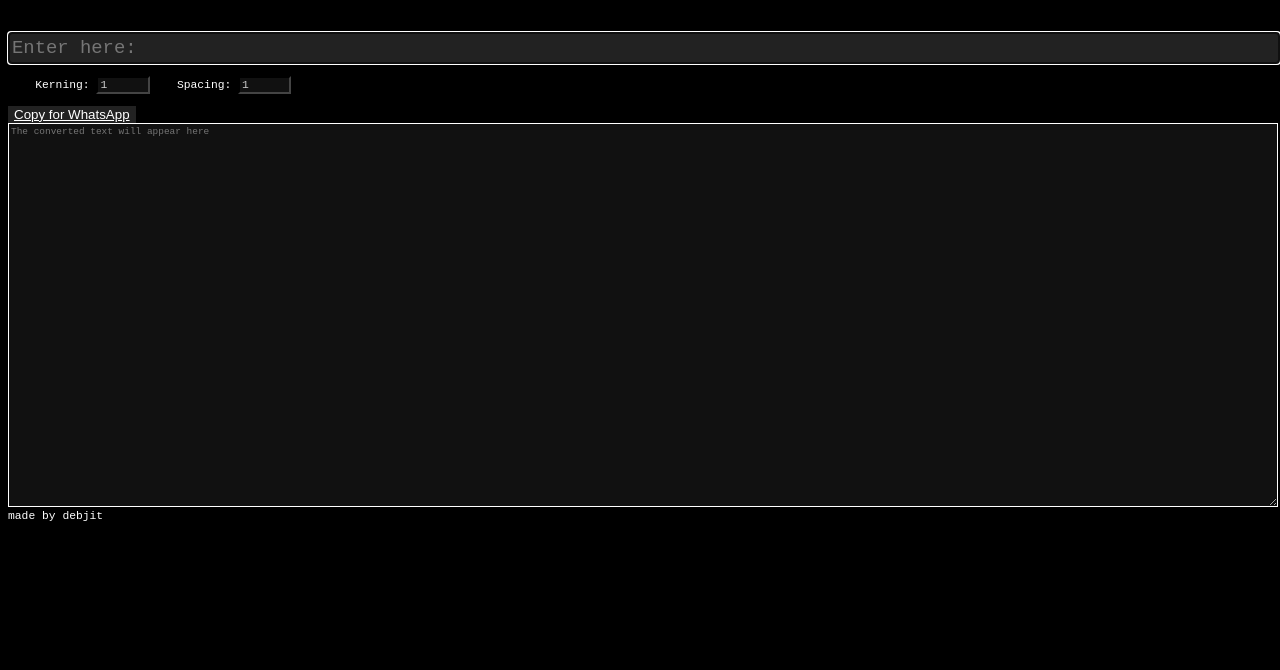
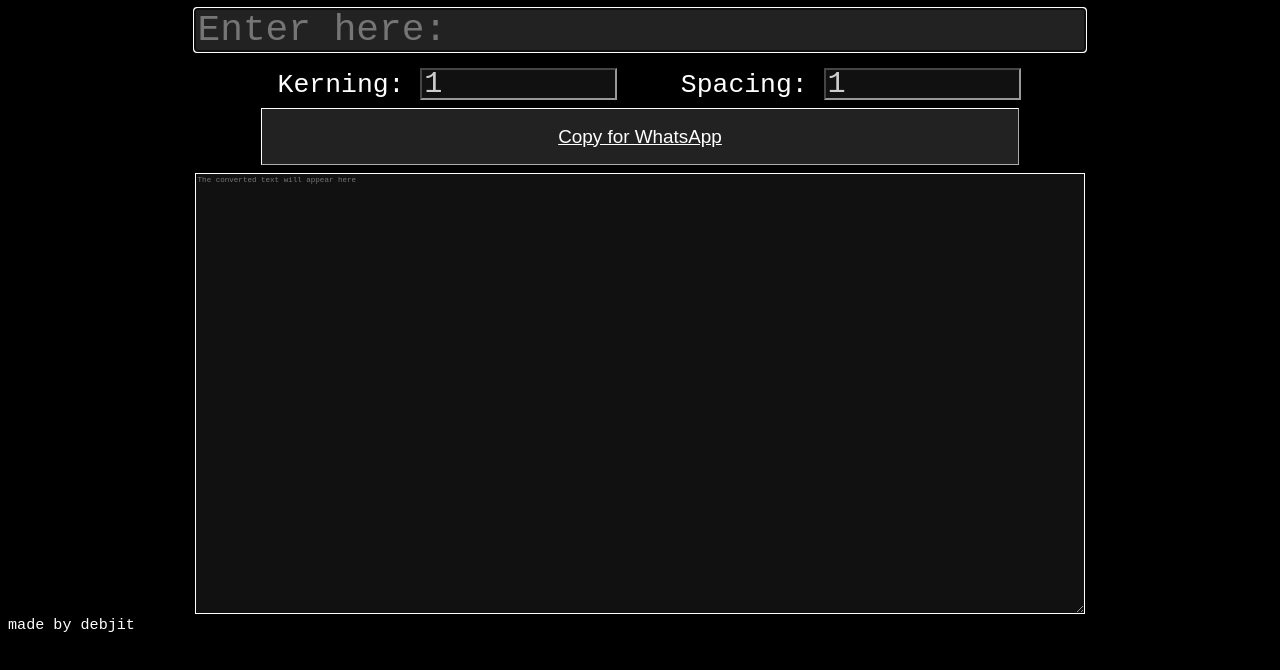
Before and after one commit to debjit-bw/big-text, a plain HTML site: page big-text.html in a window 1280 px wide. Drawn offline with Linux system fonts and the light colour scheme.

Commit message:
Additional

````diff
--- a/big-text.html
+++ b/big-text.html
@@ -372,6 +372,8 @@
             function display_phrase(pad) {
                 var phr = document.getElementById('phr').value.toUpperCase();
                 document.getElementById('target').value = output(phr, pad);
+                document.getElementById('btn').style.backgroundColor = '#222';
+                document.getElementById('btn').innerHTML = "<u>Copy for WhatsApp</u>";
             }
 
             function copy_txt(pad) {
@@ -380,18 +382,20 @@
                 ctxt.select();
                 document.execCommand('copy');
                 display_phrase('');
-                alert("Copied to clipboard");
+                document.getElementById('btn').style.backgroundColor = '#090';
+                document.getElementById('btn').innerHTML = "Copied to clipboard";
             }
 
         </script>
     </head>
-    <body style = "white-space: pre-wrap; background-color: #000; color: #FFF; font-family: 'Courier New', Courier, monospace; font-size:0.3cm">
-    <input type="text", oninput="display_phrase('')", name="phrase", id="phr", style="background-color: #222; border-color: #777; font-family: 'Courier New', Courier, monospace; color: #FFF; width: 100%; height:0.7cm; font-size: 0.5cm; white-space: 'pre-wrap'  ", placeholder="Enter here:", autofocus>
+    <center><body style = "white-space: pre-wrap; background-color: #000; color: #FFF; font-family: 'Courier New', Courier, monospace; font-size:0.2cm"><input type="text", oninput="display_phrase('')", name="phrase", id="phr", style="background-color: #222; border-color: #777; font-family: 'Courier New', Courier, monospace; color: #FFF; width: 70%; height:1cm; font-size: 1cm; white-space: 'pre-wrap'  ", placeholder="Enter here:", autofocus>
 
-    Kerning: <input type="number", oninput="display_phrase('')", id="krn", name="kerning", style="background-color: #111; border-color: #444; width: 1.2cm; font-family: 'Courier New', Courier, monospace; color: #CCC; height: 0.3cm; font-size: 0.3cm;", value="1">    Spacing: <input type="number", oninput="display_phrase('')", id="gap", name="gap", style="background-color: #111; border-color: #444; width: 1.2cm; font-family: 'Courier New', Courier, monospace; color: #CCC; height: 0.3cm; font-size: 0.3cm;", value="1">
 
-<button onclick="copy_txt('```')", style="background-color: #222; border-width: 0cm; color: #FFF;"><u>Copy for WhatsApp</u></button>
-<textarea style="font-family: 'Courier New', Courier, monospace; color: #FFF; background-color: #111; border-width: 0.05cm; border-color: #FFF; height: 10cm; width: 100% ;white-space: pre; font-size:0.25cm", id='target', placeholder="The converted text will appear here"></textarea><font style="font-size: 0.3cm;">made by debjit</font>
+    <font style = "font-size: 0.7cm;">Kerning: <input type="number", oninput="display_phrase('')", id="krn", name="kerning", style="background-color: #111; border-color: #999; width: 5cm; font-family: 'Courier New', Courier, monospace; color: #CCC; height: 0.7cm; font-size: 0.8cm;", value="1">    Spacing: <input type="number", oninput="display_phrase('')", id="gap", name="gap", style="background-color: #111; border-color: #999; width: 5cm; font-family: 'Courier New', Courier, monospace; color: #CCC; height: 0.7cm; font-size: 0.8cm;", value="1"></font>
+
+<button id='btn', onclick="copy_txt('```')", style="background-color: #222; border-width: 0.04cm; border-color:#FFF; color: #FFF; height:1.5cm; width: 60%; font-size:0.5cm;"><u>Copy for WhatsApp</u></button>
+
+<textarea style="font-family: 'Courier New', Courier, monospace; color: #FFF; background-color: #111; border-width: 0.05cm; border-color: #FFF; height: 11.5cm; width: 70% ;white-space: pre; font-size:0.2cm", id='target', placeholder="The converted text will appear here"></textarea></center><font style="font-size: 0.4cm; color:#FFF">made by debjit</font>
 
     </body>
 </html>
````
